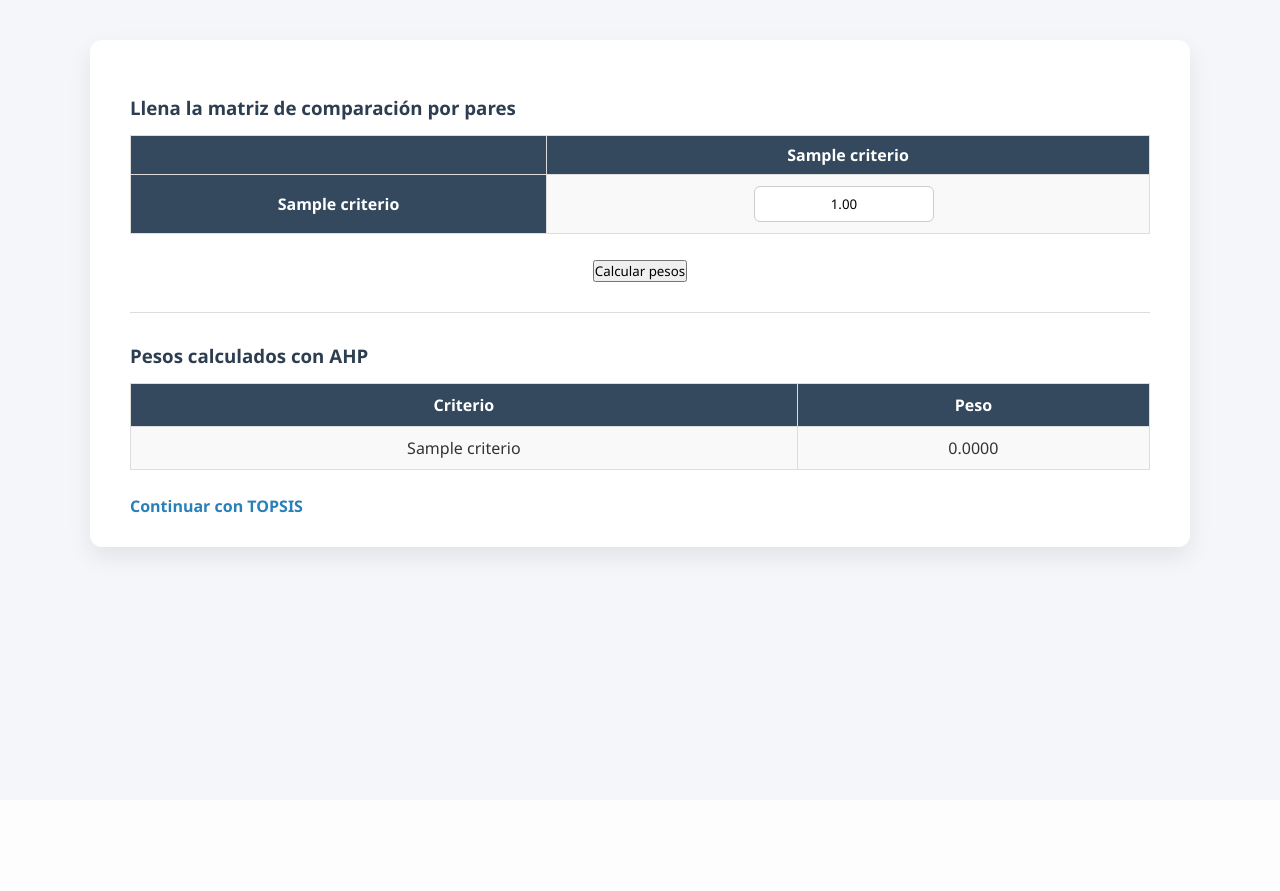
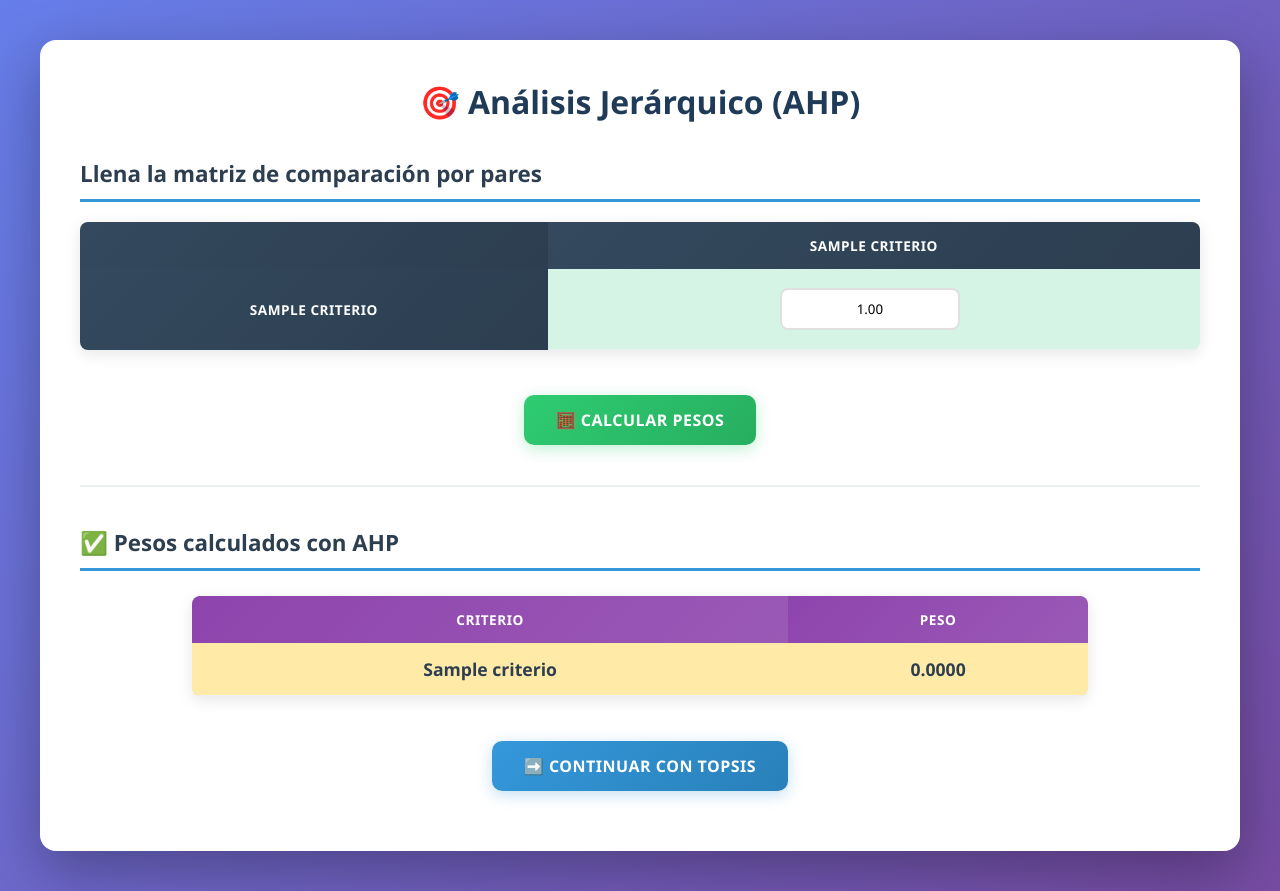
Before and after one commit to shaunlammer/topsis_app, a Flask app: template templates/ahp.html in a window 1280 px wide. Before the commit the page ends 567 px from the top, so only its background shows below. Run offline with Flask 3, Linux system fonts and the light colour scheme; the template is opened without the code that fills it: most values are stand-ins (such as "Sample title", 1, 10 or a date in 2020).

Commit message:
proyecto y estetica mejorada lista para la carga DB

```diff
--- a/static/style.css
+++ b/static/style.css
@@ -1,178 +1,3 @@
-body {
-    font-family: "Segoe UI", Tahoma, Geneva, Verdana, sans-serif;
-    background-color: #f4f6f9;
-    margin: 0;
-    padding: 0;
-}
-
-.container {
-    max-width: 900px;
-    margin: 40px auto;
-    background: #ffffff;
-    padding: 30px;
-    border-radius: 10px;
-    box-shadow: 0 4px 12px rgba(0, 0, 0, 0.1);
-}
-
-h1 {
-    text-align: center;
-    color: #2c3e50;
-    margin-bottom: 30px;
-}
-
-table {
-    width: 100%;
-    border-collapse: collapse;
-    margin-bottom: 25px;
-}
-
-table thead {
-    background-color: #2c3e50;
-    color: white;
-}
-
-table th,
-table td {
-    padding: 10px;
-    text-align: center;
-    border-bottom: 1px solid #ddd;
-}
-
-table tr:hover {
-    background-color: #f1f1f1;
-}
-
-.form-group {
-    display: flex;
-    align-items: center;
-    gap: 10px;
-}
-
-label {
-    font-weight: bold;
-}
-
-input[type="number"] {
-    padding: 6px;
-    border-radius: 5px;
-    border: 1px solid #ccc;
-    width: 120px;
-}
-
-button {
-    background-color: #3498db;
-    color: white;
-    border: none;
-    padding: 8px 16px;
-    border-radius: 5px;
-    cursor: pointer;
-    font-size: 14px;
-}
-
-button:hover {
-    background-color: #2980b9;
-}
-
-.criterio-row {
-    display: grid;
-    align-items: center;
-    gap: 12px;
-    margin-bottom: 12px;
-}
-
-.criterio-row label {
-    width: 90px;
-    font-weight: 600;
-}
-
-.criterio-row input {
-    width: 220px;
-    padding: 6px;
-}
-
-.criterio-row select {
-    width: 140px;
-    padding: 6px;
-}
-
-select {
-    padding: 6px;
-    border-radius: 5px;
-    border: 1px solid #ccc;
-}
-
-.actions {
-    text-align: center;
-    margin-top: 25px;
-}
-
-
-.table-wrapper {
-    overflow-x: auto;
-    margin-bottom: 20px;
-}
-
-.matrix-table {
-    width: 100%;
-    border-collapse: collapse;
-}
-
-.matrix-table th {
-    background-color: #34495e;
-    color: white;
-    padding: 8px;
-    text-align: center;
-}
-
-.matrix-table td {
-    padding: 6px;
-    border: 1px solid #ddd;
-    text-align: center;
-}
-
-.matrix-table input {
-    width: 80px;
-    padding: 4px;
-    text-align: center;
-}
-
-.matrix-table input[readonly] {
-    background-color: #ecf0f1;
-    font-weight: bold;
-}
-
-.result-table {
-    width: 60%;
-    margin: 20px auto;
-    border-collapse: collapse;
-}
-
-.result-table th {
-    background: #34495e;
-    color: white;
-    padding: 10px;
-}
-
-.result-table td {
-    padding: 8px;
-    border: 1px solid #ccc;
-    text-align: center;
-}
-
-.btn {
-    display: inline-block;
-    margin-top: 20px;
-    padding: 10px 18px;
-    background: #27ae60;
-    color: white;
-    text-decoration: none;
-    border-radius: 4px;
-}
-
-.btn:hover {
-    background: #219150;
-}
-
 /* ===== RESET BÁSICO ===== */
 * {
     box-sizing: border-box;
@@ -183,136 +8,222 @@ select {
 
 /* ===== BODY ===== */
 body {
-    background: #f4f6f9;
+    background: linear-gradient(135deg, #667eea 0%, #764ba2 100%);
     color: #333;
-    padding: 40px;
+    padding: 40px 20px;
+    min-height: 100vh;
 }
 
 /* ===== CONTENEDOR ===== */
 .container {
-    max-width: 1100px;
+    max-width: 1200px;
     margin: auto;
     background: #ffffff;
-    padding: 30px 40px;
-    border-radius: 12px;
-    box-shadow: 0 10px 25px rgba(0,0,0,0.08);
+    padding: 40px;
+    border-radius: 16px;
+    box-shadow: 0 20px 60px rgba(0,0,0,0.3);
 }
 
 /* ===== TÍTULOS ===== */
-h2 {
-    margin-bottom: 20px;
+h1, h2 {
+    margin-bottom: 25px;
     color: #1f3b57;
+    text-align: center;
 }
 
 h3 {
-    margin: 25px 0 15px;
+    margin: 35px 0 20px;
     color: #2c3e50;
+    font-size: 1.4em;
+    border-bottom: 3px solid #3498db;
+    padding-bottom: 10px;
 }
 
 /* ===== FORMULARIOS ===== */
 form {
-    margin-top: 15px;
+    margin-top: 20px;
 }
 
 label {
     font-weight: 600;
     margin-right: 10px;
+    color: #34495e;
 }
 
 input[type="text"],
 input[type="number"],
 select {
-    padding: 8px 10px;
+    padding: 10px 12px;
     margin: 5px 8px 5px 0;
-    border: 1px solid #ccc;
-    border-radius: 6px;
+    border: 2px solid #e0e0e0;
+    border-radius: 8px;
     min-width: 180px;
+    transition: all 0.3s ease;
 }
 
 input:focus,
 select:focus {
     outline: none;
     border-color: #3498db;
+    box-shadow: 0 0 0 3px rgba(52, 152, 219, 0.1);
 }
 
 /* ===== BOTONES ===== */
+/* ===== BOTONES MEJORADOS ===== */
 button,
 .btn {
-    background: #2ecc71;
+    background: linear-gradient(135deg, #2ecc71, #27ae60);
     color: white;
     border: none;
-    padding: 9px 18px;
-    border-radius: 6px;
+    padding: 14px 32px;
+    border-radius: 10px;
     font-weight: 600;
+    font-size: 1em;
     cursor: pointer;
-    transition: background 0.2s ease;
+    transition: all 0.3s ease;
+    text-decoration: none;
+    display: inline-block;
+    margin-top: 15px;
+    box-shadow: 0 4px 15px rgba(46, 204, 113, 0.3);
+    text-transform: uppercase;
+    letter-spacing: 0.5px;
 }
 
 button:hover,
 .btn:hover {
-    background: #27ae60;
+    background: linear-gradient(135deg, #27ae60, #229954);
+    transform: translateY(-3px);
+    box-shadow: 0 8px 25px rgba(46, 204, 113, 0.5);
+}
+
+button:active,
+.btn:active {
+    transform: translateY(-1px);
+}
+
+/* ===== BOTÓN SECUNDARIO (LINKS) ===== */
+a.btn {
+    background: linear-gradient(135deg, #3498db, #2980b9);
+    box-shadow: 0 4px 15px rgba(52, 152, 219, 0.3);
+}
+
+a.btn:hover {
+    background: linear-gradient(135deg, #2980b9, #21618c);
+    box-shadow: 0 8px 25px rgba(52, 152, 219, 0.5);
+}
+
+/* ===== CONTENEDOR DE BOTONES CENTRADO ===== */
+.btn-container {
+    text-align: center;
+    margin-top: 30px;
+    margin-bottom: 20px;
 }
 
 /* ===== TABLAS ===== */
 table {
     width: 100%;
     border-collapse: collapse;
-    margin-top: 15px;
+    margin: 20px 0;
+    border-radius: 8px;
+    overflow: hidden;
+    box-shadow: 0 4px 15px rgba(0,0,0,0.1);
 }
 
 th, td {
-    border: 1px solid #ddd;
-    padding: 10px;
+    border: none;
+    padding: 14px 12px;
     text-align: center;
 }
 
 th {
-    background: #34495e;
+    background: linear-gradient(135deg, #34495e, #2c3e50);
     color: white;
     font-weight: 600;
+    text-transform: uppercase;
+    font-size: 0.85em;
+    letter-spacing: 0.5px;
+}
+
+tr {
+    transition: background 0.2s ease;
 }
 
 tr:nth-child(even) {
-    background: #f9f9f9;
+    background: #f8f9fa;
+}
+
+tr:hover {
+    background: #e8f4f8;
+}
+
+td {
+    color: #2c3e50;
+    border-bottom: 1px solid #ecf0f1;
+}
+
+/* ===== PRIMERA FILA DESTACADA ===== */
+tbody tr:first-child {
+    background: #d5f4e6;
+    font-weight: 600;
 }
 
 /* ===== MATRIZ INPUTS ===== */
 table input {
-    width: 80px;
+    width: 90px;
     text-align: center;
+    border: 2px solid #e0e0e0;
+    border-radius: 6px;
+    padding: 8px;
 }
 
-/* ===== FILAS DE FORM ===== */
-.form-row {
-    display: flex;
-    align-items: center;
-    margin-bottom: 10px;
+/* ===== LISTAS ===== */
+ul {
+    list-style: none;
+    padding-left: 0;
+    margin: 15px 0;
+}
+
+ul li {
+    background: #ecf0f1;
+    padding: 12px 20px;
+    margin-bottom: 8px;
+    border-radius: 8px;
+    border-left: 4px solid #3498db;
+    font-weight: 500;
+    transition: all 0.2s ease;
+}
+
+ul li:hover {
+    background: #d5dbdb;
+    transform: translateX(5px);
 }
 
 /* ===== SEPARADOR ===== */
 hr {
-    margin: 30px 0;
+    margin: 40px 0;
     border: none;
-    border-top: 1px solid #ddd;
+    border-top: 2px solid #ecf0f1;
 }
 
 /* ===== MENSAJES FLASH ===== */
 .flash {
-    background: #ffe6e6;
-    color: #c0392b;
-    padding: 10px;
-    border-radius: 6px;
-    margin-bottom: 15px;
+    background: linear-gradient(135deg, #e74c3c, #c0392b);
+    color: white;
+    padding: 15px 20px;
+    border-radius: 8px;
+    margin-bottom: 20px;
     font-weight: 600;
+    box-shadow: 0 4px 15px rgba(231, 76, 60, 0.3);
 }
 
-/* ===== RESULTADOS ===== */
+/* ===== RESULTADO DESTACADO ===== */
 .resultado {
-    background: #ecf9f1;
+    background: linear-gradient(135deg, #d5f4e6, #a8e6cf);
     border-left: 6px solid #2ecc71;
-    padding: 15px;
-    border-radius: 6px;
-    margin-top: 20px;
+    padding: 20px;
+    border-radius: 10px;
+    margin-top: 25px;
+    box-shadow: 0 4px 15px rgba(46, 204, 113, 0.2);
 }
 
 /* ===== LINKS ===== */
@@ -320,8 +231,54 @@ a {
     color: #2980b9;
     text-decoration: none;
     font-weight: 600;
+    transition: color 0.2s ease;
 }
 
 a:hover {
-    text-decoration: underline;
+    color: #3498db;
 }
+
+/* ===== TABLA DE RESULTADOS ESPECIAL ===== */
+.result-table {
+    width: 80%;
+    margin: 25px auto;
+}
+
+.result-table th {
+    background: linear-gradient(135deg, #8e44ad, #9b59b6);
+}
+
+.result-table tr:first-child td {
+    background: #ffeaa7;
+    font-weight: bold;
+    font-size: 1.1em;
+}
+
+/* ===== FILAS DE FORMULARIO ===== */
+.criterio-row,
+.form-row {
+    display: flex;
+    align-items: center;
+    gap: 12px;
+    margin-bottom: 15px;
+}
+
+.criterio-row label {
+    min-width: 100px;
+    font-weight: 600;
+}
+
+/* ===== RESPONSIVO ===== */
+@media (max-width: 768px) {
+    .container {
+        padding: 20px;
+    }
+
+    table {
+        font-size: 0.9em;
+    }
+
+    th, td {
+        padding: 10px 8px;
+    }
+}
--- a/templates/ahp.html
+++ b/templates/ahp.html
@@ -1,21 +1,27 @@
 <!DOCTYPE html>
-<html>
+<html lang="es">
 <head>
-    <title>Matriz de comparación AHP</title>
+    <meta charset="UTF-8">
+    <title>Matriz AHP</title>
     <link rel="stylesheet" href="{{ url_for('static', filename='style.css') }}">
 </head>
 <body>
     <div class="container">
+        <h1>🎯 Análisis Jerárquico (AHP)</h1>
+
         <h3>Llena la matriz de comparación por pares</h3>
 
         <form method="POST">
             <table class="matrix-table">
+                <thead>
                     <tr>
                         <th></th>
                         {% for c in criterios %}
                             <th>{{ c }}</th>
                         {% endfor %}
                     </tr>
+                </thead>
+                <tbody>
                     {% for i in range(num_criterios) %}
                     <tr>
                         <th>{{ criterios[i] }}</th>
@@ -31,33 +37,39 @@
                         {% endfor %}
                     </tr>
                     {% endfor %}
+                </tbody>
             </table>
 
-        <div class="actions">
-            <input type="submit" value="Calcular pesos">
+            <div class="btn-container">
+                <button type="submit">🧮 Calcular pesos</button>
             </div>
         </form>
 
         {% if pesos is not none %}
         <hr>
 
-        <h3>Pesos calculados con AHP</h3>
+        <h3>✅ Pesos calculados con AHP</h3>
 
-            <table>
+        <table class="result-table">
+            <thead>
                 <tr>
-                    <th>Criterio</th>
-                    <th>Peso</th>
+                    <th>CRITERIO</th>
+                    <th>PESO</th>
                 </tr>
+            </thead>
+            <tbody>
                 {% for i in range(criterios|length) %}
                 <tr>
-                    <td>{{ criterios[i] }}</td>
+                    <td><strong>{{ criterios[i] }}</strong></td>
                     <td>{{ "%.4f"|format(pesos[i]) }}</td>
                 </tr>
                 {% endfor %}
+            </tbody>
         </table>
-        <a href="{{ url_for('routes.alternativas') }}">
-    Continuar con TOPSIS
-</a>
+
+        <div class="btn-container">
+            <a href="{{ url_for('routes.alternativas') }}" class="btn">➡️ Continuar con TOPSIS</a>
+        </div>
         {% endif %}
     </div>
 </body>
```
Also changed, not shown: routes/main.py (+36 -14 lines), templates/alternativas.html (+6 -5 lines), templates/topsis_resultado.html (+23 -8 lines). Lines whose indentation alone changed are shown as unchanged.
